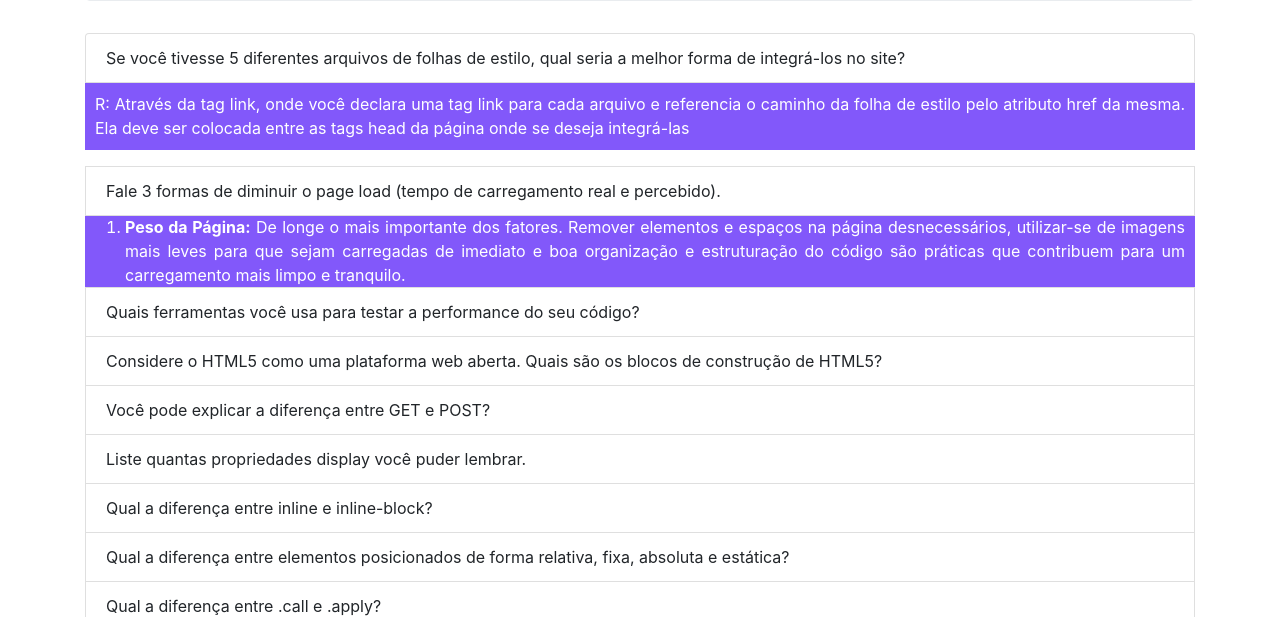
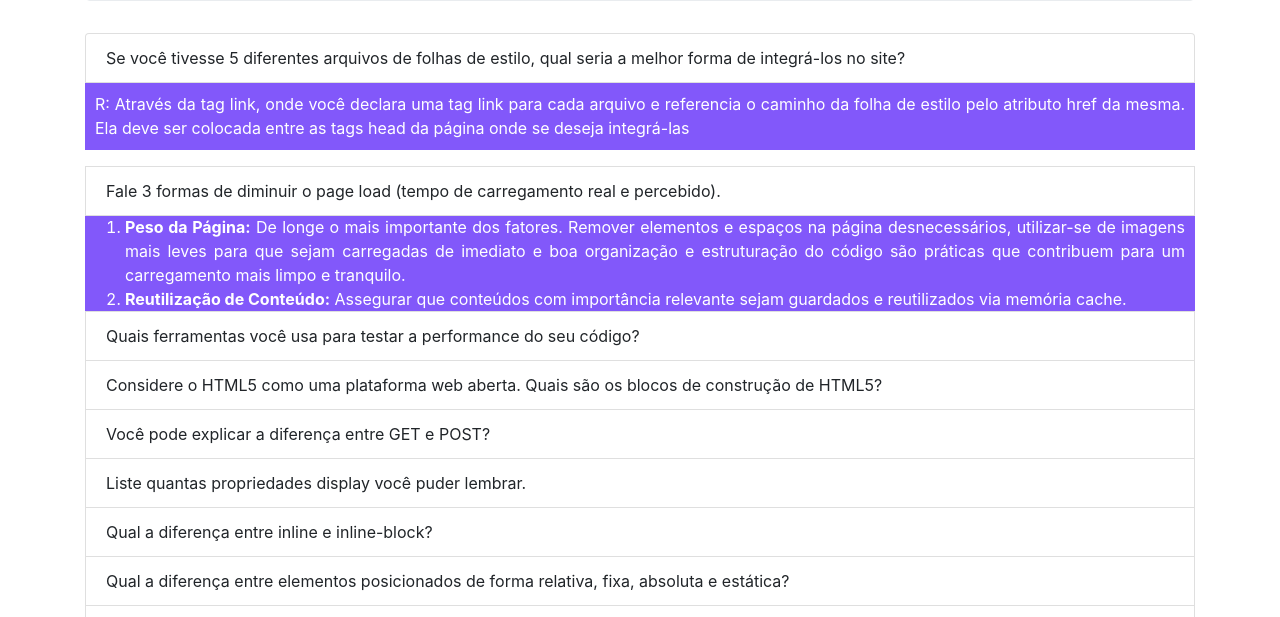
Before and after one commit to anderson290/Front-End-Teste, a plain HTML site: page index.html in a window 1280 px wide. Shown: the part 183-800 px from the top of the page. Drawn offline with nearby package versions, Linux system fonts and the light colour scheme; a script that the page names is missing.

Commit message:
Resposta02 alterada

```diff
--- a/index.html
+++ b/index.html
@@ -31,7 +31,7 @@
 
 			<ol>
 						<li><span class="negrito">Peso da Página:</span> De longe o mais importante dos fatores. Remover elementos e espaços na página desnecessários, utilizar-se de imagens mais leves para que sejam carregadas de imediato e boa organização e estruturação do código são práticas que contribuem para um carregamento mais limpo e tranquilo.</li>
-
+						<li><span class="negrito">Reutilização de Conteúdo:</span> Assegurar que conteúdos com importância relevante sejam guardados e reutilizados via memória cache.</li>
 					</ol>
 
 
```
